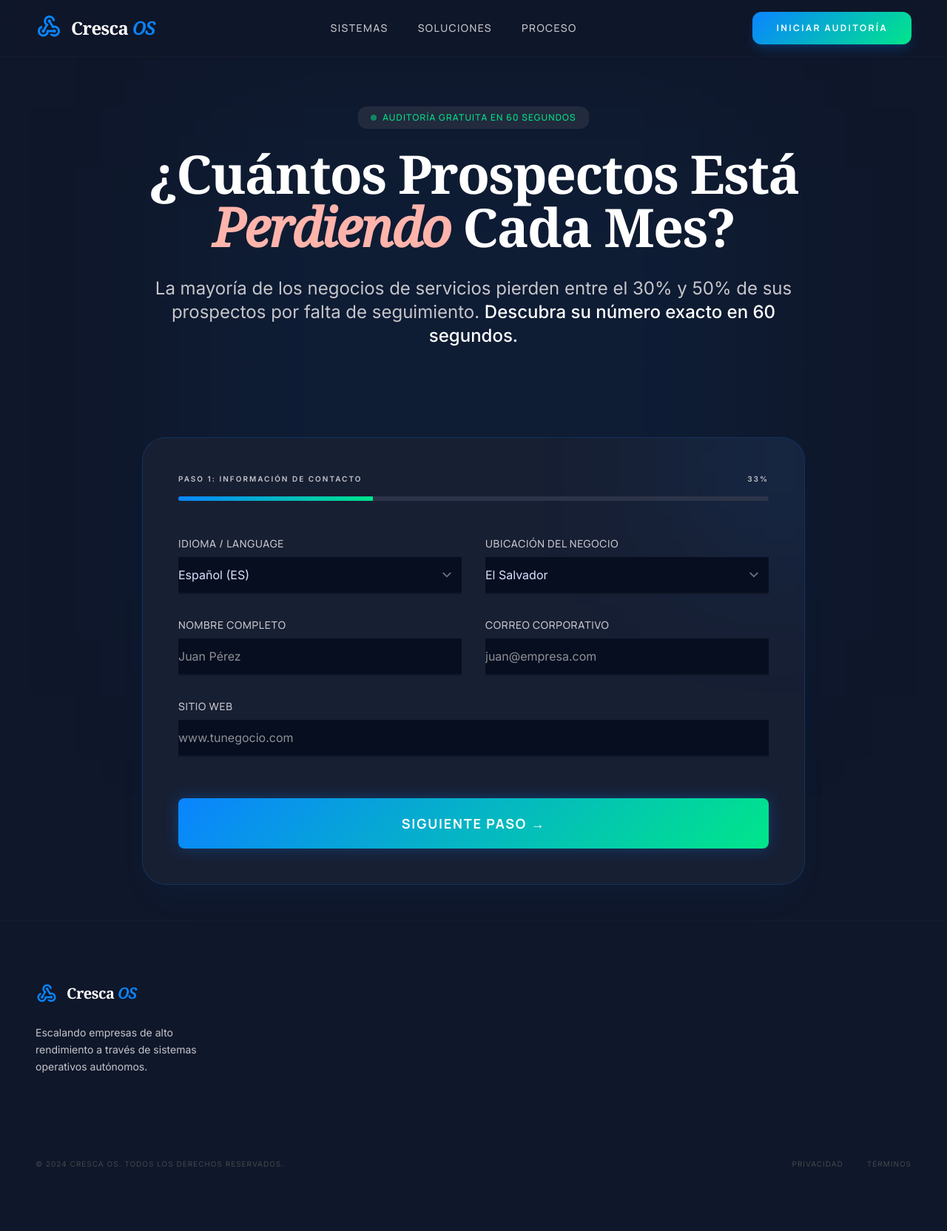
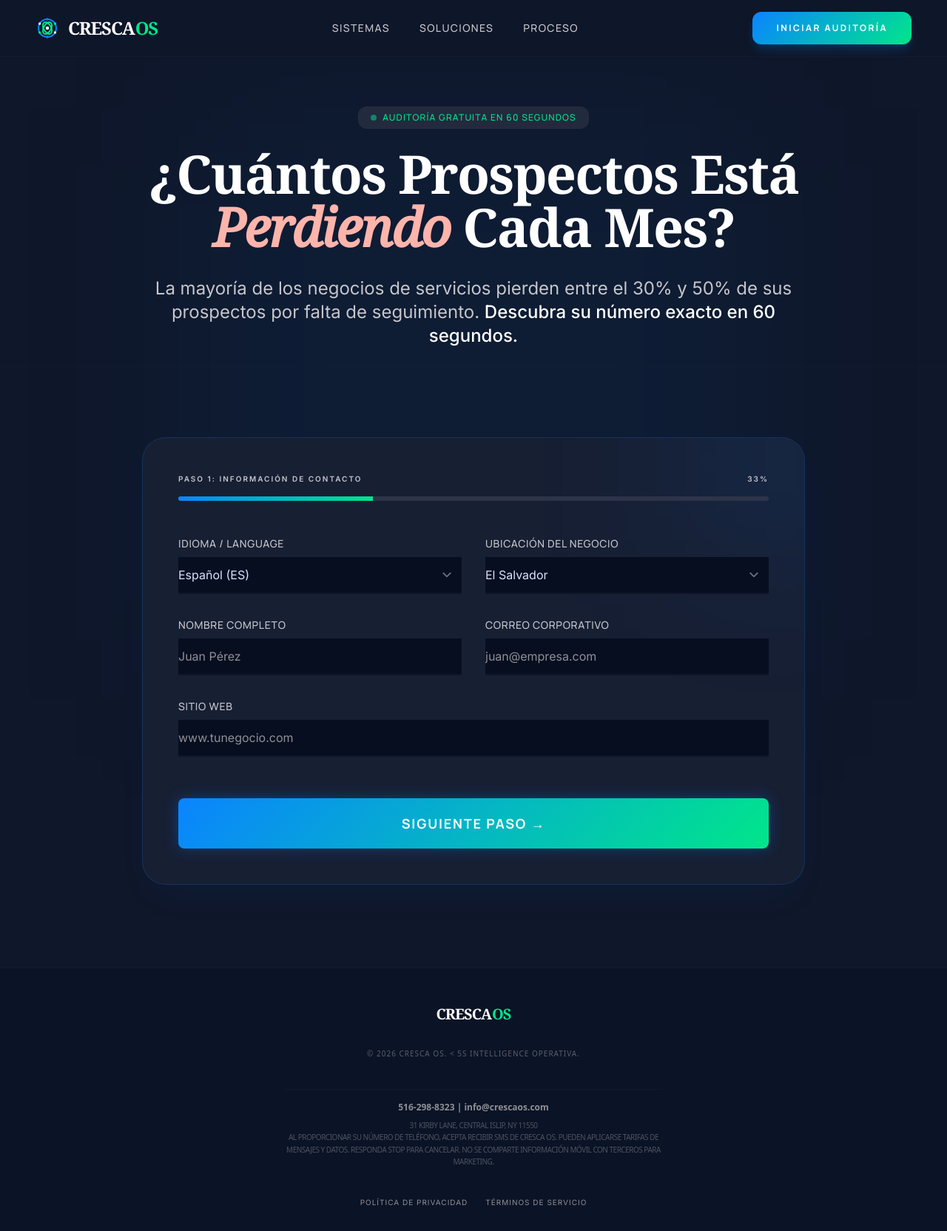
Before and after one commit to crescaos/crescaos, a website: page public/es/book-audit.html in a window 1280 px wide. Shown: the top 1664 px of the page at 74% size. Drawn offline with nearby package versions, Linux system fonts and the light colour scheme; a script that the page names is missing.

Commit message:
Fix UI inconsistencies and lead routing automation webhook URL

```diff
--- a/public/es/book-audit.html
+++ b/public/es/book-audit.html
@@ -116,12 +116,24 @@
     <!-- Navigation -->
     <nav class="fixed top-0 left-0 w-full z-50 transition-all duration-300 border-b border-outline-variant/10 bg-surface/80 backdrop-blur-xl py-4">
         <div class="max-w-7xl mx-auto px-6 md:px-12 flex items-center justify-between">
-            <a class="flex items-center gap-3 group" href="/es/">
-                <div class="relative">
-                    <span class="material-symbols-outlined text-primary text-4xl group-hover:scale-110 transition-transform duration-300">webhook</span>
-                    <div class="absolute -inset-2 bg-primary/20 blur-xl rounded-full opacity-0 group-hover:opacity-100 transition-opacity"></div>
+            <a class="flex items-center gap-3 hover:opacity-80 transition-opacity" href="/es/">
+                <div class="flex items-center gap-3">
+                    <svg class="w-8 h-8" fill="none" height="32" viewbox="0 0 48 48" width="32" xmlns="http://www.w3.org/2000/svg">
+                        <circle cx="24" cy="24" r="18" stroke="#0A84FF" stroke-width="3"></circle>
+                        <ellipse cx="24" cy="24" rx="13" ry="7.5" stroke="#00E68A" stroke-width="3" transform="rotate(60 24 24)"></ellipse>
+                        <ellipse cx="24" cy="24" rx="13" ry="7.5" stroke="#00E68A" stroke-width="3" transform="rotate(-60 24 24)"></ellipse>
+                        <circle cx="24" cy="6" fill="#0A84FF" r="2.5"></circle>
+                        <circle cx="24" cy="42" fill="#0A84FF" r="2.5"></circle>
+                        <circle cx="39.59" cy="15" fill="#00E68A" r="2.5"></circle>
+                        <circle cx="8.41" cy="15" fill="#FFFFFF" r="2.5"></circle>
+                        <circle cx="39.59" cy="33" fill="#FFFFFF" r="2.5"></circle>
+                        <circle cx="8.41" cy="33" fill="#00E68A" r="2.5"></circle>
+                        <circle cx="24" cy="24" fill="#FFFFFF" r="3.5"></circle>
+                    </svg>
+                    <div class="flex items-baseline font-serif text-2xl font-bold tracking-tighter">
+                        <span class="text-white">CRESCA</span><span class="text-[#00E68A] ml-px">OS</span>
+                    </div>
                 </div>
-                <span class="text-2xl font-headline font-bold text-white tracking-tight">Cresca <span class="italic text-primary font-bold">OS</span></span>
             </a>
             <div class="hidden md:flex items-center gap-10">
                 <a class="text-sm font-label uppercase tracking-widest text-on-surface-variant hover:text-primary transition-colors" href="/es/#servicios">Sistemas</a>
@@ -283,25 +295,7 @@
             </div>
         </section>
 
-        <!-- Footer -->
-        <footer class="py-20 px-6 md:px-12 max-w-7xl mx-auto border-t border-outline-variant/10">
-            <div class="grid grid-cols-1 md:grid-cols-4 gap-12 mb-16">
-                <div class="md:col-span-1 space-y-6">
-                    <a class="flex items-center gap-3" href="/es/">
-                        <span class="material-symbols-outlined text-primary text-3xl">webhook</span>
-                        <span class="text-xl font-headline font-bold text-white tracking-tight">Cresca <span class="italic text-primary">OS</span></span>
-                    </a>
-                    <p class="text-on-surface-variant text-sm leading-relaxed">Escalando empresas de alto rendimiento a través de sistemas operativos autónomos.</p>
-                </div>
-            </div>
-            <div class="pt-12 border-t border-outline-variant/5 flex flex-col md:flex-row justify-between items-center gap-6">
-                <p class="text-[10px] uppercase tracking-widest text-[#45474b]">© 2024 CRESCA OS. TODOS LOS DERECHOS RESERVADOS.</p>
-                <div class="flex gap-8">
-                    <a class="text-[10px] uppercase tracking-widest text-[#45474b] hover:text-primary transition-colors" href="#">Privacidad</a>
-                    <a class="text-[10px] uppercase tracking-widest text-[#45474b] hover:text-primary transition-colors" href="#">Términos</a>
-                </div>
-            </div>
-        </footer>
+
     </main>
 
     <script>
@@ -447,7 +441,7 @@
                 data.loss_percentage = finalLossRate;
                 data.lost_revenue = lostRevenue;
 
-                await fetch('https://crm.crescaos.com/api/webhook', {
+                await fetch('/api/webhook', {
                     method: 'POST',
                     headers: { 'Content-Type': 'application/json' },
                     body: JSON.stringify(data)
```
Also changed, not shown: public/book-audit.html (+18 -26 lines).
